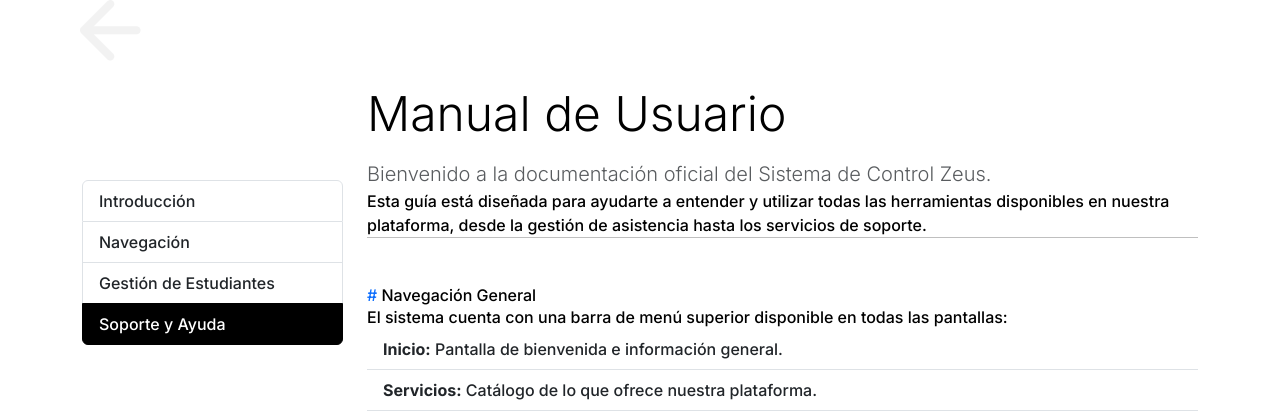
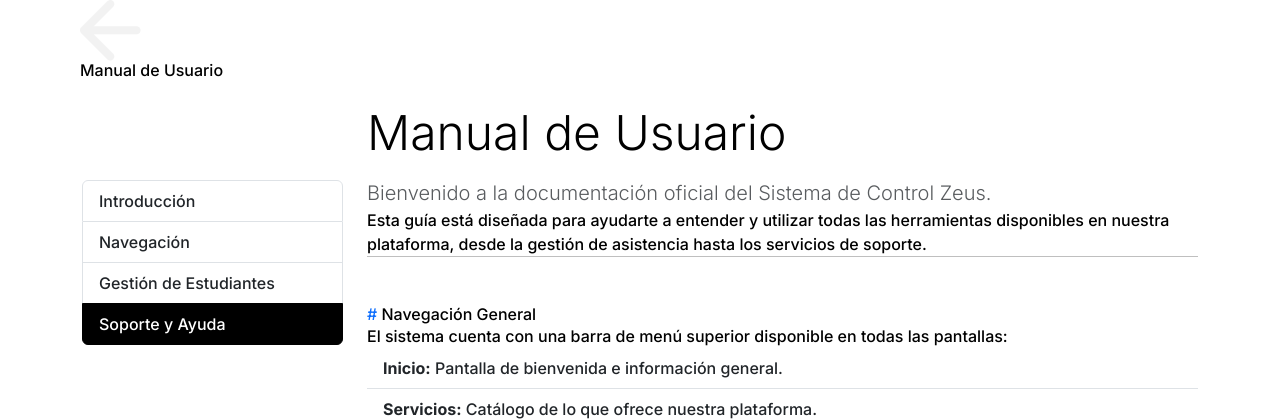
Before and after one commit to iiTzSebas/felskyel, a Django app: template felskyel/appfel/templates/manual_usuario.html in a window 1280 px wide. Shown: the top 420 px of the page. Run offline with Django 5.2, Linux system fonts and the light colour scheme; the template is opened without the code that fills it, so the values that code supplies are empty.

Commit message:
manual
ultimas mejoras a manual de usuario

```diff
--- a/felskyel/appfel/templates/manual_usuario.html
+++ b/felskyel/appfel/templates/manual_usuario.html
@@ -3,6 +3,8 @@
 {% load static %}
 
 {% block title %} Manual de Usuario {% endblock %}
+
+{% block nombre %} Manual de Usuario {% endblock %}
 
 {% block styles %}
 <style>
```
